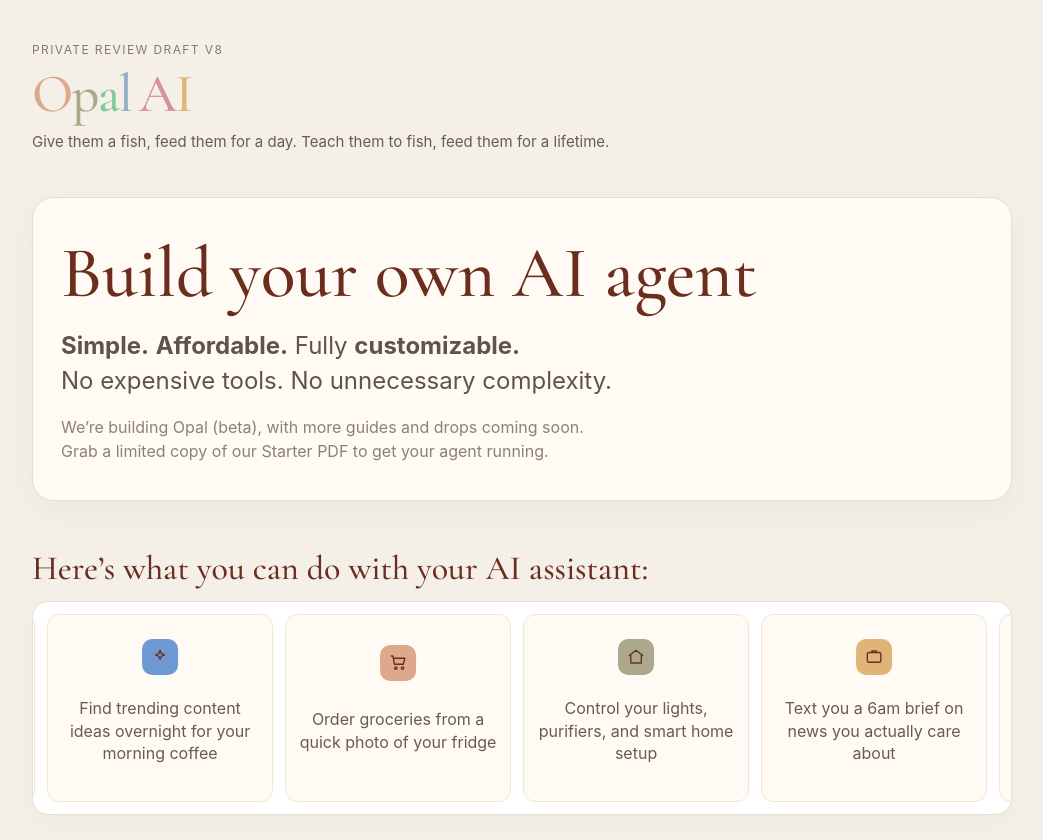
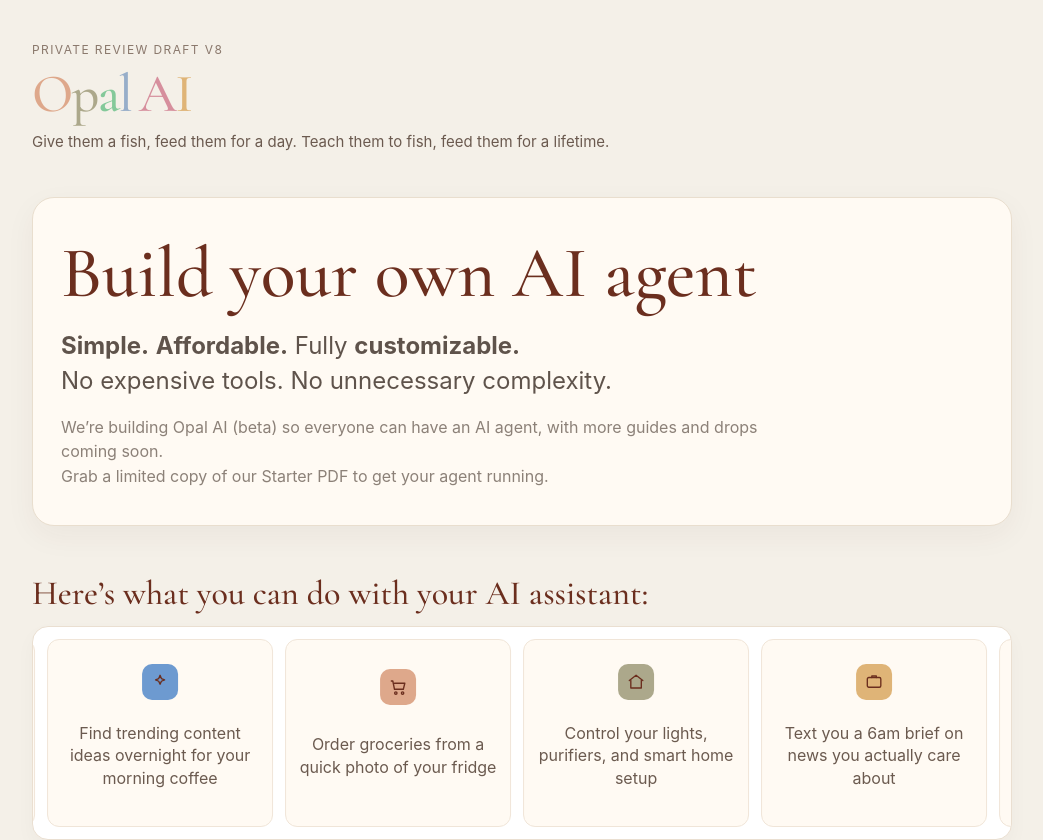
Before and after one commit to opal-the-bot/agent-inbox-mvp, a Next.js app: page /review/opal-ela-7xk9m2/landing in a window 1280 px wide. Shown: the top 840 px of the page, without its empty margins (118-1161 px from the left). Built offline with nearby package versions, Linux system fonts and the light colour scheme.

Commit message:
Update beta line to Opal AI mission phrasing

```diff
--- a/app/review/opal-ela-7xk9m2/landing/page.tsx
+++ b/app/review/opal-ela-7xk9m2/landing/page.tsx
@@ -106,7 +106,7 @@ export default function PrivateDraftLandingPage() {
             </p>
 
             <p style={{ margin: '16px 0 0', color: '#8c8178', fontSize: 16, lineHeight: 1.55 }}>
-              We’re building Opal (beta), with more guides and drops coming soon.
+              We’re building Opal AI (beta) so everyone can have an AI agent, with more guides and drops coming soon.
               <br />
               Grab a limited copy of our Starter PDF to get your agent running.
             </p>
```
